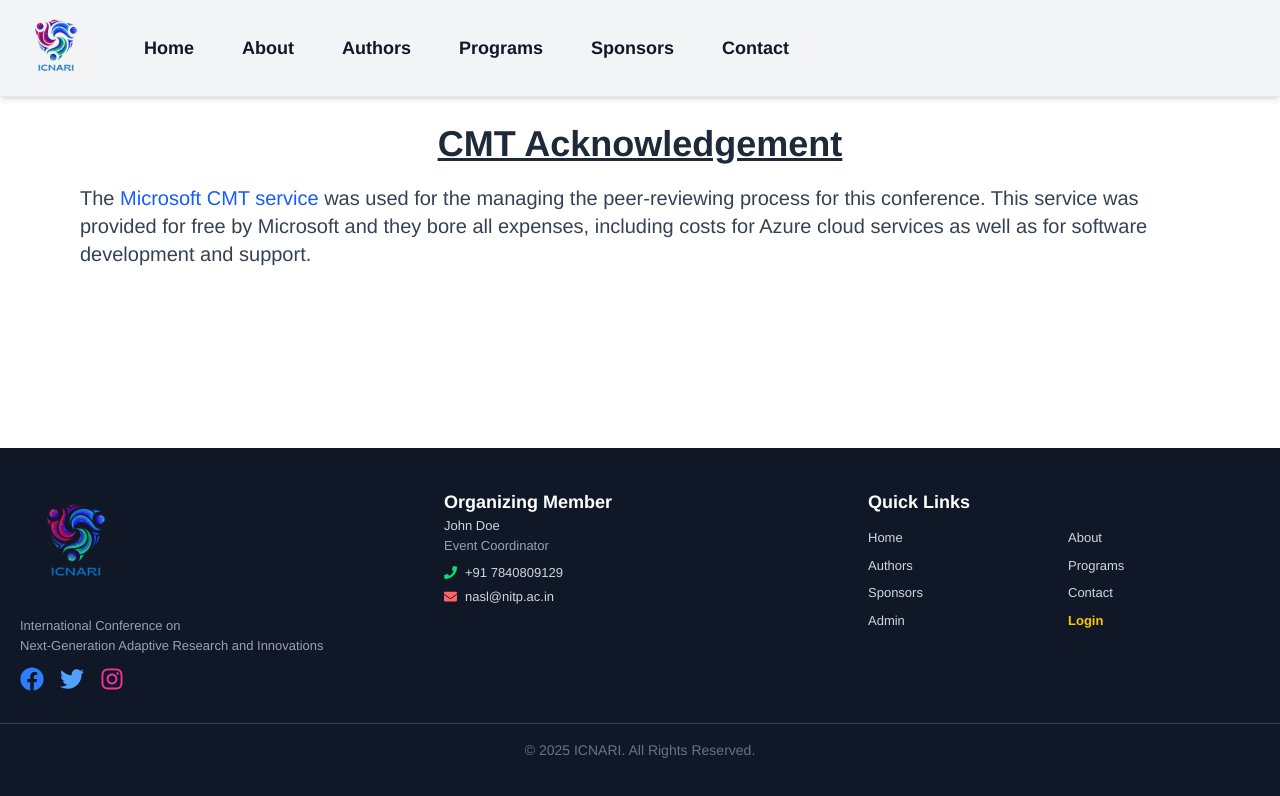
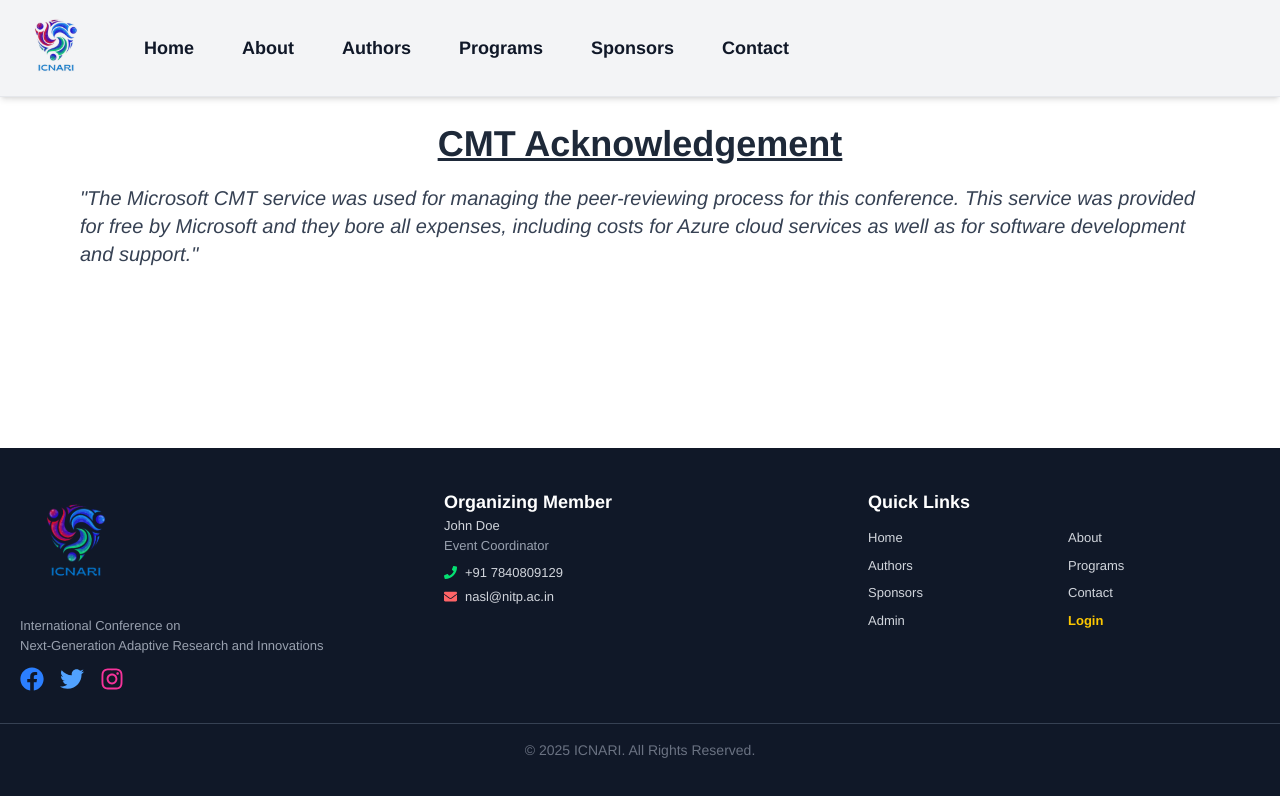
Before and after one commit to suryanshvermaa/Conference_website, a React (Vite) app in the folder frontend/: page /authors/cmt-acknowledgement in a window 1280 px wide. Shown: the top 796 px of the page. Built offline with nearby package versions, Linux system fonts and the light colour scheme.

Commit message:
cmt acknowledgement txt to italic

```diff
--- a/frontend/src/components/authorcomp/CMTAcknowledgement.jsx
+++ b/frontend/src/components/authorcomp/CMTAcknowledgement.jsx
@@ -4,7 +4,7 @@ const CMTAcknowledgement = () => {
   return (
     <div className='mt-20'>
         <h3 className="sm:text-3xl lg:text-4xl text-2xl font-semibold text-gray-800 mt-6 underline text-center p-5">CMT Acknowledgement</h3> {/* No underline here */}
-        <p className='list-disc lg:px-20 sm:px-10 px-6 text-gray-700 space-y-2 text-xl'>The <span className='text-blue-600'>Microsoft CMT service</span> was used for the managing the peer-reviewing process for this conference. This service was provided for free by Microsoft and they bore all expenses, including costs for Azure cloud services as well as for software development and support.</p>
+        <p className='list-disc lg:px-20 sm:px-10 px-6 text-gray-700 space-y-2 text-xl italic'>"The Microsoft CMT service was used for managing the peer-reviewing process for this conference. This service was provided for free by Microsoft and they bore all expenses, including costs for Azure cloud services as well as for software development and support."</p>
     </div>
   )
 }
```
